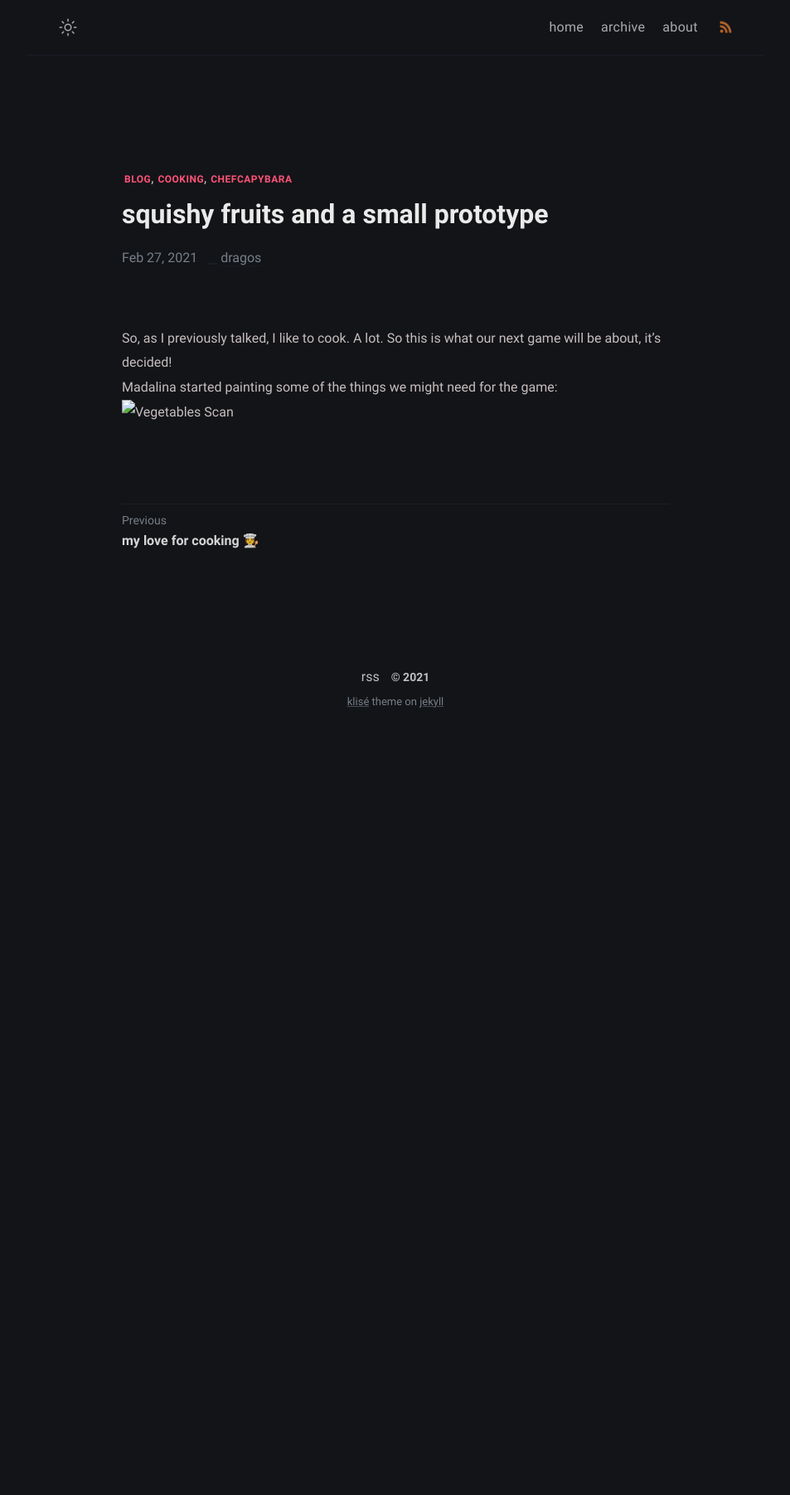
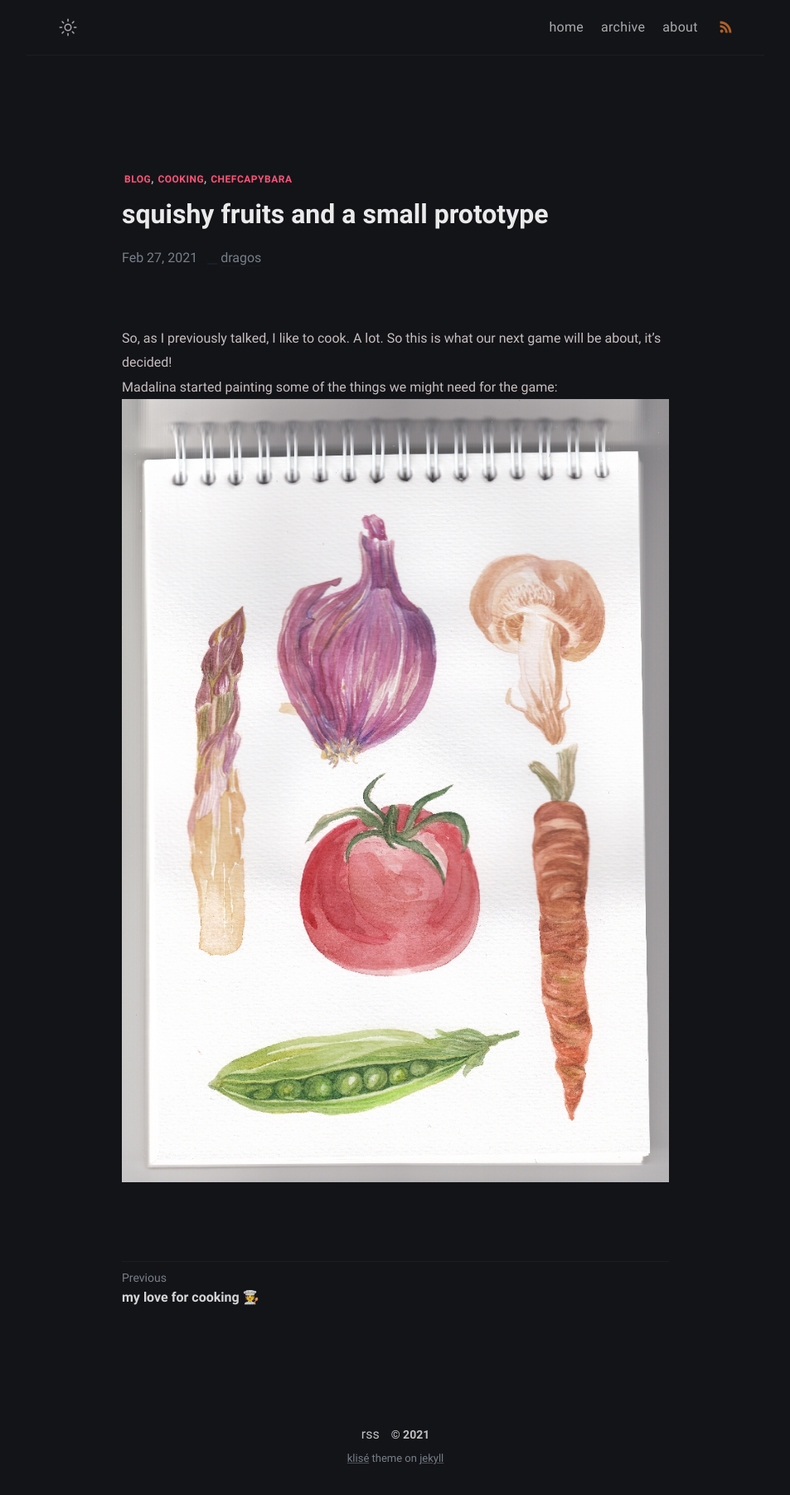
Before and after one commit to Ughuuu/ughuuu.github.io, a Jekyll site: the page built from _posts/squishy-fruits/2021-02-28-squishy-fruits.md, in a window 1280 px wide. Shown: the whole page at 83% size, without its empty margins (163-1116 px from the left). Built offline with Jekyll 4.4.1, drawn with Linux system fonts in a browser that asks for light colours; before the commit the page ends 900 px from its top, so only the background shows below that.

Commit message:
update images

```diff
--- a/_posts/squishy-fruits/2021-02-28-squishy-fruits.md
+++ b/_posts/squishy-fruits/2021-02-28-squishy-fruits.md
@@ -9,5 +9,5 @@ description: some update on the cooking game. we now have squishy fruits and a s
 So, as I previously talked, I like to cook. A lot. So this is what our next game will be about, it's decided!
 <br />
 Madalina started painting some of the things we might need for the game:
-![Vegetables Scan](/assets/squishy-fruits/scan.jpg)
+![Vegetables Scan](/assets/img/squishy-fruits/scan.jpg)
 <br />
```
Also changed, not shown: _posts/my-love-for-cooking/2021-02-27-my-love-for-cooking.md (+1 -1 lines).
